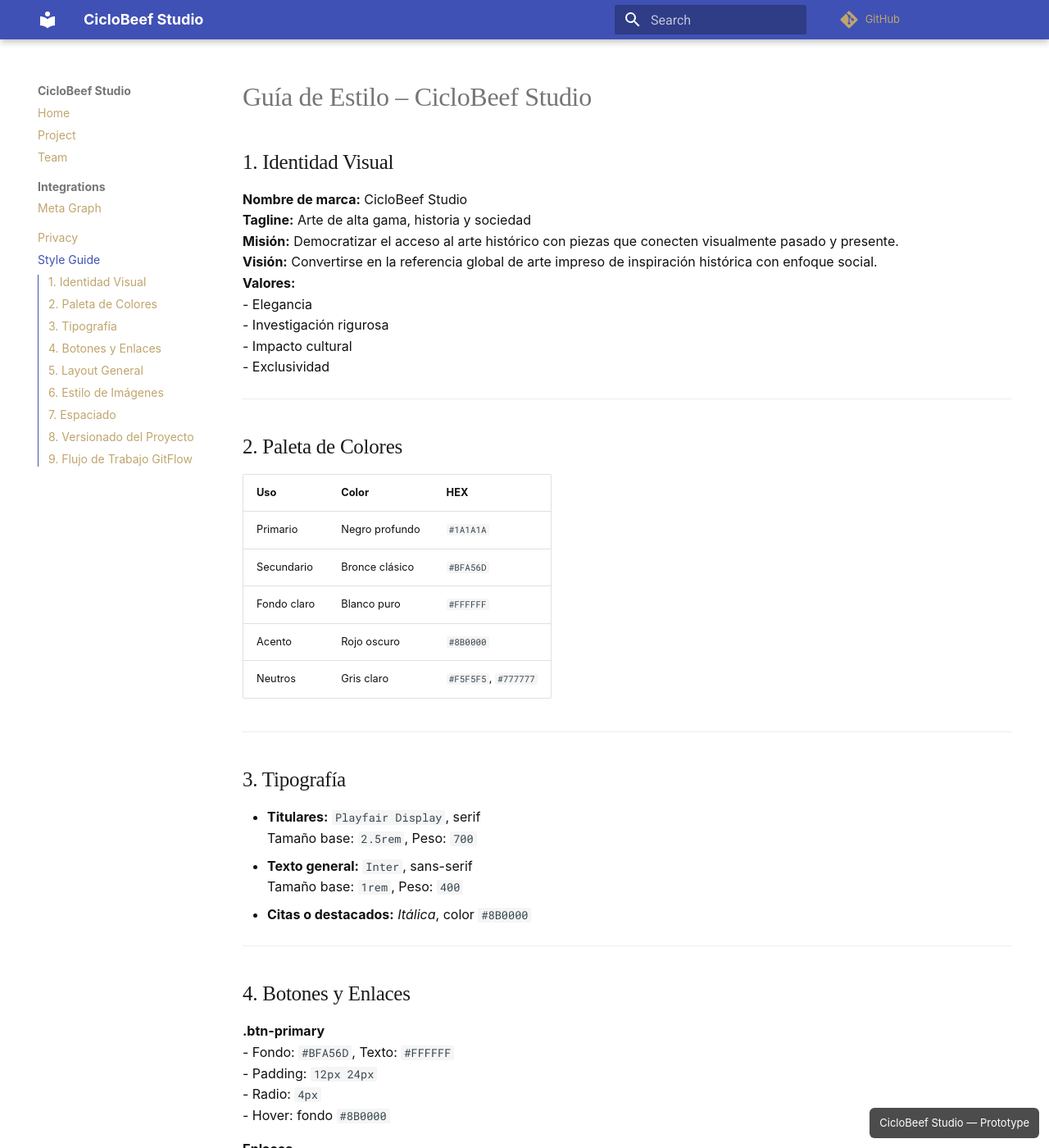
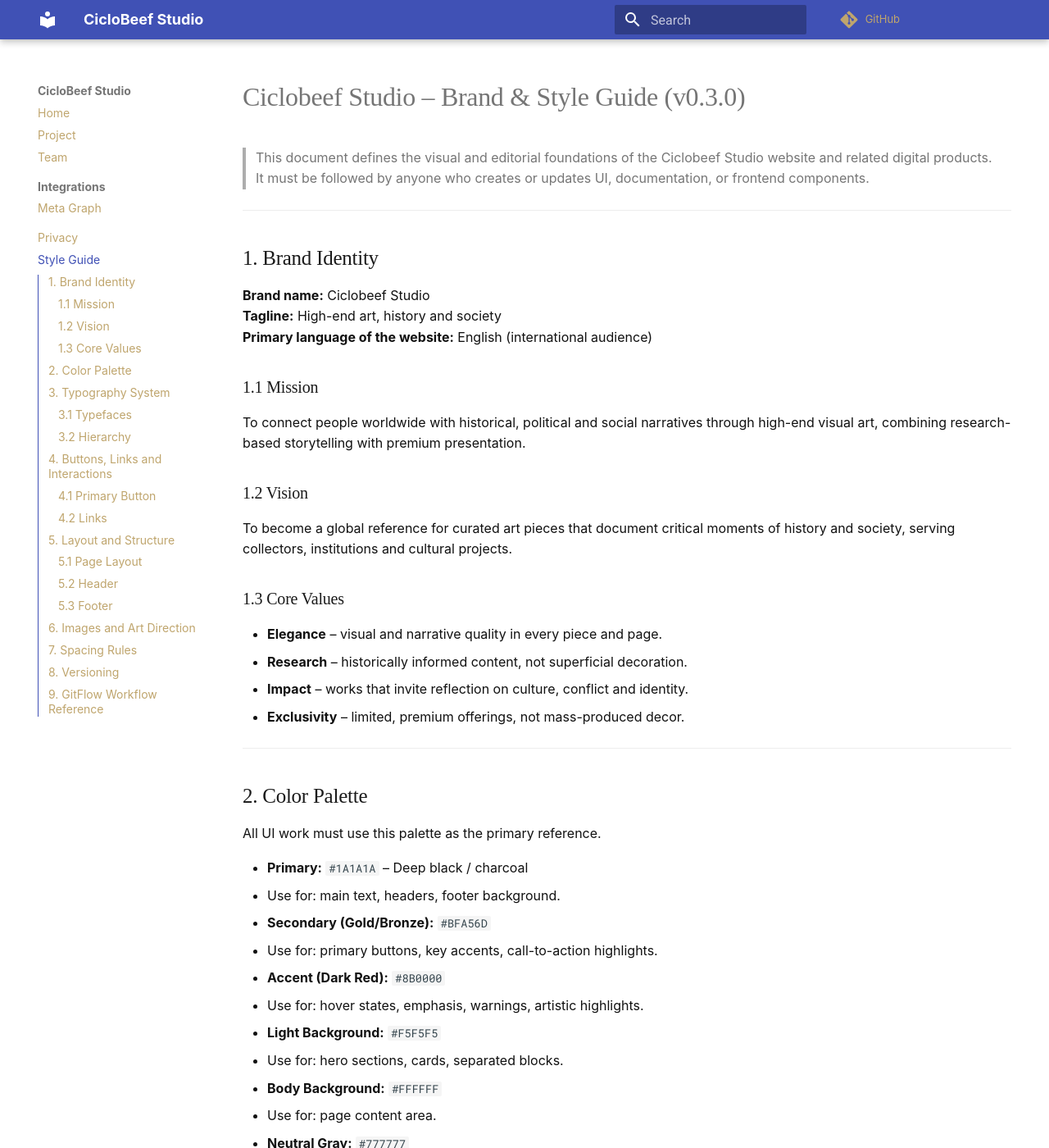
Before and after one commit to AlvaroHuenuqueoArias/ciclobeefstudio-page, an MkDocs documentation site: the page built from docs/style-guide.md, in a window 1280 px wide and 1400 px high. Shown: the whole window at 82% size. Built offline with MkDocs 1.6.1 and Material for MkDocs 9.7.7, drawn with Linux system fonts in a browser that asks for light colours; comment, search, counter and statistics services are not loaded; some of the changed text lies outside the part shown.

Commit message:
docs(style-guide): convert guide to English for v0.3.0

```diff
--- a/docs/style-guide.md
+++ b/docs/style-guide.md
@@ -1,100 +1,198 @@
-# Guía de Estilo – CicloBeef Studio
+# Ciclobeef Studio – Brand & Style Guide (v0.3.0)
 
-## 1. Identidad Visual
-
-**Nombre de marca:** CicloBeef Studio
-**Tagline:** Arte de alta gama, historia y sociedad
-**Misión:** Democratizar el acceso al arte histórico con piezas que conecten visualmente pasado y presente.
-**Visión:** Convertirse en la referencia global de arte impreso de inspiración histórica con enfoque social.
-**Valores:**
-- Elegancia
-- Investigación rigurosa
-- Impacto cultural
-- Exclusividad
+> This document defines the visual and editorial foundations of the Ciclobeef Studio website and related digital products.
+> It must be followed by anyone who creates or updates UI, documentation, or frontend components.
 
 ---
 
-## 2. Paleta de Colores
+## 1. Brand Identity
 
-| Uso | Color | HEX |
-|-----|-------|------|
-| Primario | Negro profundo | `#1A1A1A` |
-| Secundario | Bronce clásico | `#BFA56D` |
-| Fondo claro | Blanco puro | `#FFFFFF` |
-| Acento | Rojo oscuro | `#8B0000` |
-| Neutros | Gris claro | `#F5F5F5`, `#777777` |
+**Brand name:** Ciclobeef Studio
+**Tagline:** High-end art, history and society
+**Primary language of the website:** English (international audience)
+
+### 1.1 Mission
+
+To connect people worldwide with historical, political and social narratives through high-end visual art, combining research-based storytelling with premium presentation.
+
+### 1.2 Vision
+
+To become a global reference for curated art pieces that document critical moments of history and society, serving collectors, institutions and cultural projects.
+
+### 1.3 Core Values
+
+- **Elegance** – visual and narrative quality in every piece and page.
+- **Research** – historically informed content, not superficial decoration.
+- **Impact** – works that invite reflection on culture, conflict and identity.
+- **Exclusivity** – limited, premium offerings, not mass-produced decor.
 
 ---
 
-## 3. Tipografía
+## 2. Color Palette
 
-- **Titulares:** `Playfair Display`, serif
-  Tamaño base: `2.5rem`, Peso: `700`
-- **Texto general:** `Inter`, sans-serif
-  Tamaño base: `1rem`, Peso: `400`
-- **Citas o destacados:** *Itálica*, color `#8B0000`
+All UI work must use this palette as the primary reference.
+
+- **Primary:** `#1A1A1A` – Deep black / charcoal
+  - Use for: main text, headers, footer background.
+- **Secondary (Gold/Bronze):** `#BFA56D`
+  - Use for: primary buttons, key accents, call-to-action highlights.
+- **Accent (Dark Red):** `#8B0000`
+  - Use for: hover states, emphasis, warnings, artistic highlights.
+- **Light Background:** `#F5F5F5`
+  - Use for: hero sections, cards, separated blocks.
+- **Body Background:** `#FFFFFF`
+  - Use for: page content area.
+- **Neutral Gray:** `#777777`
+  - Use for: secondary text, muted labels, metadata.
+
+> **Rule:** Never introduce new brand colors in the UI without updating this guide first.
 
 ---
 
-## 4. Botones y Enlaces
+## 3. Typography System
 
-**.btn-primary**
-- Fondo: `#BFA56D`, Texto: `#FFFFFF`
-- Padding: `12px 24px`
-- Radio: `4px`
-- Hover: fondo `#8B0000`
+### 3.1 Typefaces
 
-**Enlaces**
-- Color por defecto: `#BFA56D`
-- Hover: `#8B0000`
-- Sin subrayado
+- **Headings:** “Playfair Display”, serif
+  - Fallbacks: `Georgia, "Times New Roman", serif`
+- **Body text:** “Inter”, sans-serif
+  - Fallbacks: `"Helvetica Neue", Arial, sans-serif`
+
+> Note: If a given environment does not support the primary fonts, the fallbacks must keep the same tone: elegant serif for headings, clean sans-serif for body text.
+
+### 3.2 Hierarchy
+
+- **H1 (Page title)**
+  - Font: Playfair Display
+  - Size (desktop): ~2.5rem
+  - Weight: 700
+  - Margin top: 3.5rem
+- **H2 (Section title)**
+  - Font: Playfair Display
+  - Size: ~2rem
+  - Weight: 600
+  - Margin top: 2.5rem
+- **Body text**
+  - Font: Inter
+  - Size: 1rem
+  - Line height: 1.6
+- **Quotes / Emphasis**
+  - Style: italic
+  - Color: `#8B0000` when appropriate
+
+> **Rule:** Each page should have exactly one main H1. Subsections use H2/H3 for logical structure, not for visual “boldness only”.
 
 ---
 
-## 5. Layout General
+## 4. Buttons, Links and Interactions
 
-**Header:**
-- Fondo: `#1A1A1A`, Logo en blanco
-**Footer:**
-- Fondo: `#1A1A1A`, Texto: `#F5F5F5`
-**Contenedor:**
-- `.container { max-width: 1100px; padding: 1rem; }`
+### 4.1 Primary Button
+
+CSS class: `.btn-primary`
+
+- Background: `#BFA56D`
+- Text color: `#FFFFFF`
+- Padding: `0.75rem 1.25rem`
+- Border radius: `4px`
+- Font weight: 600
+- Display: `inline-block`
+
+**Hover state:**
+
+- Background: `#8B0000`
+- Text color: `#FFFFFF` (unchanged)
+
+### 4.2 Links
+
+- Default color: `#BFA56D`
+- Hover: `#8B0000`
+- No underline by default; underline allowed for emphasis in long paragraphs.
+
+> Links must be meaningful: avoid “click here”; prefer “view our project overview”, etc.
 
 ---
 
-## 6. Estilo de Imágenes
+## 5. Layout and Structure
 
-- Formato: WebP o PNG
-- Ancho máximo: `1200px` en desktop
-- Estilo visual: alta resolución, iluminación contrastada, tonos sobrios
-- Márgenes: `80px` vertical en desktop, `40px` en móvil
+### 5.1 Page Layout
+
+- Content container:
+  - Max width: ~1100px (`.container`)
+  - Horizontal padding: ~1.5rem
+- White space is part of the visual hierarchy: avoid cramming elements.
+
+### 5.2 Header
+
+Class: `.ciclo-header`
+
+- Background: `#1A1A1A`
+- Text: `#FFFFFF`
+- Bottom border: `2px solid #BFA56D`
+- Contains: logo / brand name and main navigation.
+
+### 5.3 Footer
+
+Class: `.ciclo-footer`
+
+- Background: `#1A1A1A`
+- Text: `#F5F5F5`
+- Content: legal notice, contact email, copyright.
 
 ---
 
-## 7. Espaciado
+## 6. Images and Art Direction
 
-- Línea base: `1.6`
-- `h1`: margen superior `60px` desktop / `40px` móvil
-- Párrafos: márgenes `24px` arriba y abajo
+- Use **high-resolution** images of artworks, but optimized for web.
+- Max width in hero sections: ~1200px.
+- All images:
+  - Must have `alt` text describing the subject (accessibility).
+  - Should use subtle border radius (~6px).
+  - Should avoid heavy filters that distort the original art.
+
+> Visual tone: serious, reflective, with controlled contrast and sobriety.
 
 ---
 
-## 8. Versionado del Proyecto
+## 7. Spacing Rules
 
-- `v0.1.0`: Estructura base
-- `v0.2.0`: Landing institucional
-- `v0.3.0`: Branding corporativo + documentación
-- `v0.4.0`: Backend FastAPI
-- `v0.5.0`: Frontend dinámico React
+- Base line height: **1.6** for paragraphs.
+- Vertical spacing:
+  - Section top margin: 3–4rem on desktop, 2rem on mobile.
+  - Paragraph spacing: 1.5rem.
+- Avoid stacking more than 3 different typographic styles in a single block (e.g. bold + italic + color + caps).
 
 ---
 
-## 9. Flujo de Trabajo GitFlow
+## 8. Versioning
 
-- `main`: producción estable
-- `develop`: integración de features
-- `feature/design-v3`: rama de branding actual
-- `release/0.3.0`: rama de estabilización antes del despliegue
-- Tags: `v0.3.0` (desencadena despliegue)
+This guide is tied to the web release cycle.
+
+- **v0.1.0** – Initial docs and project setup.
+- **v0.2.0** – CI/CD, GitFlow, static site deployed.
+- **v0.3.0** – Corporate branding and style guide formalized (this document).
+- **v0.4.0** – Planned: backend foundation (FastAPI + Meta Graph API).
+
+> Any visual or structural change that affects multiple pages must be reflected in this document and released under a new version tag.
 
 ---
+
+## 9. GitFlow Workflow Reference
+
+Ciclobeef Studio uses a GitFlow-like branching model:
+
+- `main` – production-ready code.
+- `develop` – integration branch for the next release.
+- `feature/*` – new work units (e.g. `feature/design-v3`).
+- `release/*` – release stabilization branches (e.g. `release/0.3.0`).
+- Tags – mark published versions (e.g. `v0.3.0`).
+
+**Example flow for this release:**
+
+1. Start feature from `develop`:
+   `feature/design-v3`
+2. Merge into `develop`.
+3. Create `release/0.3.0` from `develop`.
+4. Merge `release/0.3.0` into `main`.
+5. Tag `v0.3.0` and deploy.
+
+This model is based on widely documented GitFlow practices adapted for release-based workflows.:contentReference[oaicite:0]{index=0}
```
